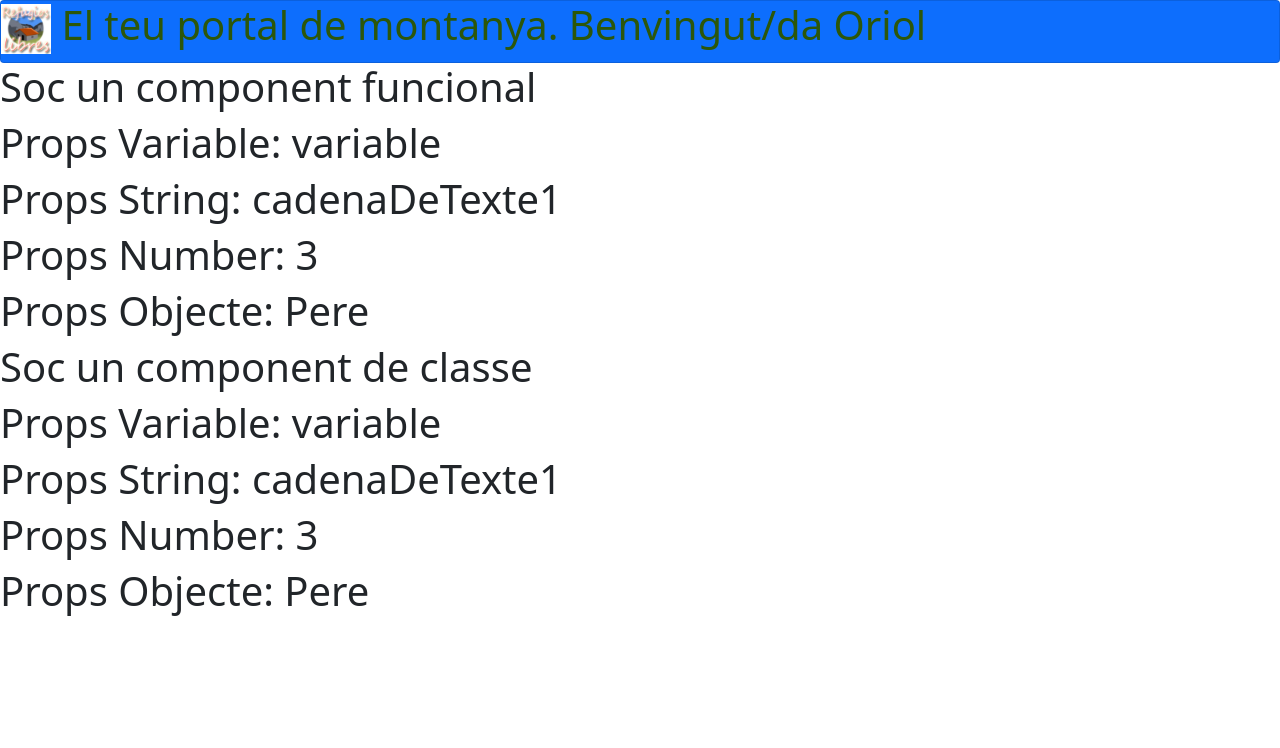
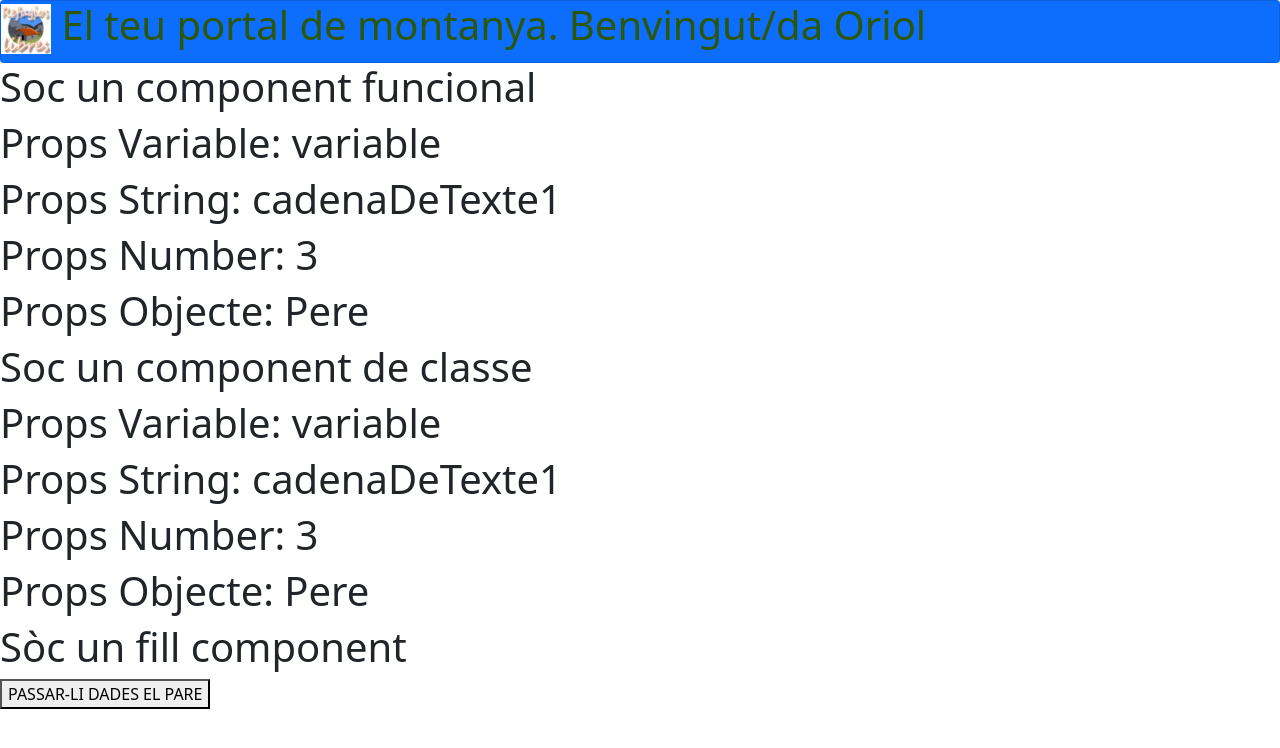
Before and after one commit to SectionOne/cursreact, a React (Create React App) app in the folder cursreact/: page / in a window 1280 px wide. Shown: the top 748 px of the page. Built offline with nearby package versions, Linux system fonts and the light colour scheme.

Commit message:
CODE 15 - Exemple props de fill a pare

```diff
--- a/cursreact/src/components/App.js
+++ b/cursreact/src/components/App.js
@@ -2,6 +2,8 @@ import './App.css';
 import Header from './Header.js';
 import FunctionalComponent from './FunctionalComponent.js';
 import ClassComponent from './ClassComponent.js';
+import FunctionalComponent1 from './FunctionalComponent1.js';
+import {useState} from 'react';
 
 function App() {
 
@@ -10,6 +12,15 @@ function App() {
     nom: "Pere",
     edat: 23
   }
+
+  //Const per fer un exemple de rebre dades de Fill a Pare
+  const [data, setData] = useState("");
+
+  const childToParent = (dataFromChild) => {
+    console.log("child to parent", dataFromChild);
+    setData(dataFromChild);
+  }
+
   return (
     <>
     <div className='bg-primary card'>
@@ -31,6 +42,11 @@ function App() {
         propsFunctionalObject = {propsFuncObject}
         />
       </div>
+      <div>
+          {data}
+          <FunctionalComponent1 childToParent = { childToParent }
+          />
+      </div>
     </>
   );
 }
--- /dev/null
+++ b/cursreact/src/components/FunctionalComponent1.js
@@ -0,0 +1,14 @@
+import React from 'react';
+
+const FunctionalComponent1 = ({ childToParent }) => {
+    const data = "Info del fill cap el pare";
+
+    return (
+        <>
+            <h1>Sòc un fill component</h1>
+            <button onClick={ () => childToParent(data)} >PASSAR-LI DADES EL PARE</button>
+        </>
+    )
+}
+
+export default FunctionalComponent1;
```
